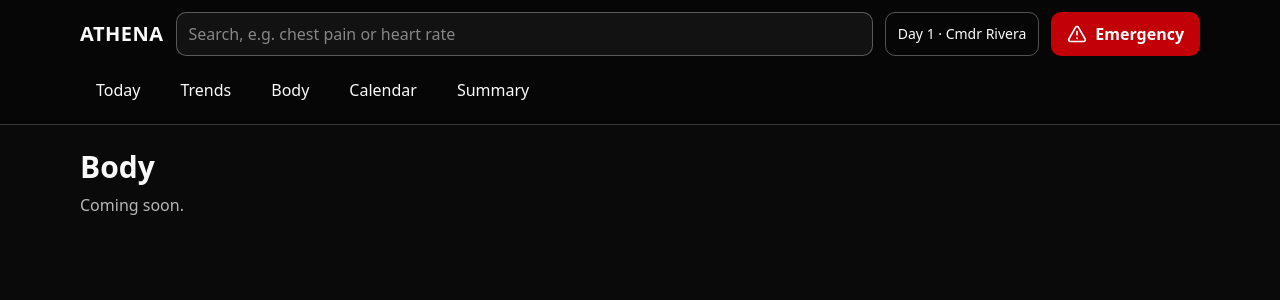
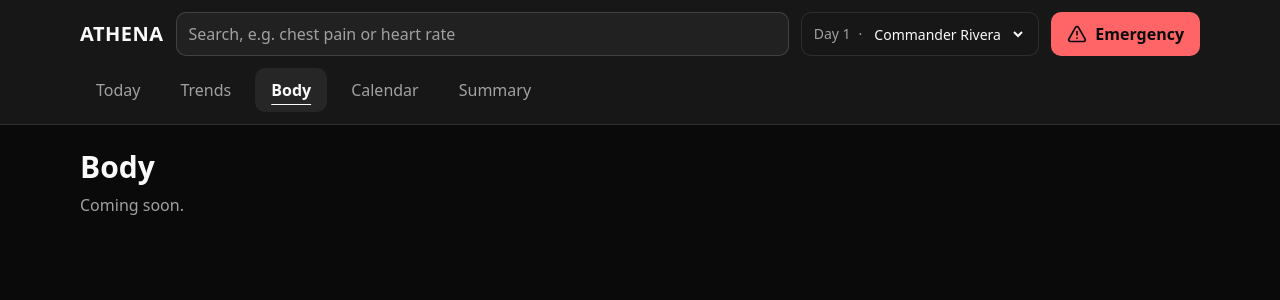
Before and after one commit to NASAthon/ATHENA, a Next.js app: page /body in a window 1280 px wide. Shown: the top 300 px of the page. Built offline with nearby package versions, Linux system fonts and the light colour scheme.

Commit message:
Header review fixes: focus rings, current-page nav, theme tokens, crew switcher

```diff
--- /dev/null
+++ b/src/components/CrewSwitcher.js
@@ -0,0 +1,36 @@
+"use client";
+
+import { useState } from "react";
+import { CREW } from "@/lib/crew";
+
+// Picks which astronaut the app is showing. The selection is local for now;
+// wire it to shared state once the data layer (CHECKLIST section 1) exists.
+// Mission day is a placeholder until the mission simulator provides it.
+export default function CrewSwitcher() {
+  const [crewId, setCrewId] = useState(CREW[0].id);
+  const missionDay = 1;
+
+  return (
+    <div className="flex min-h-11 items-center gap-2 rounded-lg border border-border px-3 text-sm">
+      <span className="text-muted-foreground">Day {missionDay}</span>
+      <span aria-hidden="true" className="text-muted-foreground">
+        ·
+      </span>
+      <label htmlFor="crew-switcher" className="sr-only">
+        Astronaut
+      </label>
+      <select
+        id="crew-switcher"
+        value={crewId}
+        onChange={(event) => setCrewId(event.target.value)}
+        className="min-h-9 rounded-md bg-transparent pr-1 font-medium text-foreground outline-none focus-visible:ring-2 focus-visible:ring-ring focus-visible:ring-offset-2 focus-visible:ring-offset-background"
+      >
+        {CREW.map((member) => (
+          <option key={member.id} value={member.id} className="bg-popover text-popover-foreground">
+            {member.name}
+          </option>
+        ))}
+      </select>
+    </div>
+  );
+}
--- a/src/components/Header.js
+++ b/src/components/Header.js
@@ -1,19 +1,17 @@
 import Link from "next/link";
 import { TriangleAlert } from "lucide-react";
+import CrewSwitcher from "@/components/CrewSwitcher";
+import NavLinks from "@/components/NavLinks";
 
-const navItems = [
-  { href: "/", label: "Today" },
-  { href: "/trends", label: "Trends" },
-  { href: "/body", label: "Body" },
-  { href: "/calendar", label: "Calendar" },
-  { href: "/summary", label: "Summary" },
-];
+// Shared keyboard focus style (inclusive design: always show where focus is).
+const focusRing =
+  "outline-none focus-visible:ring-2 focus-visible:ring-ring focus-visible:ring-offset-2 focus-visible:ring-offset-background";
 
 export default function Header() {
   return (
-    <header className="border-b border-white/20 bg-black/40">
+    <header className="border-b border-border bg-card">
       <div className="mx-auto flex max-w-6xl flex-wrap items-center gap-3 px-4 py-3">
-        <Link href="/" className="text-xl font-bold tracking-wide">
+        <Link href="/" className={`rounded-md text-xl font-bold tracking-wide ${focusRing}`}>
           ATHENA
         </Link>
 
@@ -25,35 +23,22 @@ export default function Header() {
             id="search"
             type="search"
             placeholder="Search, e.g. chest pain or heart rate"
-            className="min-h-11 w-full rounded-lg border border-white/30 bg-white/5 px-3 text-base"
+            className={`min-h-11 w-full rounded-lg border border-input bg-input/30 px-3 text-base placeholder:text-muted-foreground ${focusRing}`}
           />
         </div>
 
-        <div className="flex min-h-11 items-center rounded-lg border border-white/30 px-3 text-sm">
-          Day 1 · Cmdr Rivera
-        </div>
+        <CrewSwitcher />
 
         <Link
           href="/emergency"
-          className="flex min-h-11 items-center gap-2 rounded-lg bg-red-700 px-4 font-semibold text-white hover:bg-red-600"
+          className={`flex min-h-11 items-center gap-2 rounded-lg bg-destructive px-4 font-semibold text-background hover:bg-destructive/90 ${focusRing}`}
         >
           <TriangleAlert aria-hidden="true" className="size-5" /> Emergency
         </Link>
       </div>
 
       <nav aria-label="Main" className="mx-auto max-w-6xl px-4 pb-3">
-        <ul className="flex flex-wrap gap-2">
-          {navItems.map((item) => (
-            <li key={item.href}>
-              <Link
-                href={item.href}
-                className="flex min-h-11 items-center rounded-lg px-4 font-medium hover:bg-white/10"
-              >
-                {item.label}
-              </Link>
-            </li>
-          ))}
-        </ul>
+        <NavLinks />
       </nav>
     </header>
   );
--- /dev/null
+++ b/src/components/NavLinks.js
@@ -0,0 +1,35 @@
+"use client";
+
+import Link from "next/link";
+import { usePathname } from "next/navigation";
+
+const navItems = [
+  { href: "/", label: "Today" },
+  { href: "/trends", label: "Trends" },
+  { href: "/body", label: "Body" },
+  { href: "/calendar", label: "Calendar" },
+  { href: "/summary", label: "Summary" },
+];
+
+export default function NavLinks() {
+  const pathname = usePathname();
+
+  return (
+    <ul className="flex flex-wrap gap-2">
+      {navItems.map((item) => {
+        const isCurrent = pathname === item.href;
+        return (
+          <li key={item.href}>
+            <Link
+              href={item.href}
+              aria-current={isCurrent ? "page" : undefined}
+              className="flex min-h-11 items-center rounded-lg px-4 font-medium text-muted-foreground underline-offset-8 outline-none hover:bg-accent hover:text-accent-foreground focus-visible:ring-2 focus-visible:ring-ring focus-visible:ring-offset-2 focus-visible:ring-offset-background aria-[current=page]:bg-accent aria-[current=page]:font-semibold aria-[current=page]:text-foreground aria-[current=page]:underline"
+            >
+              {item.label}
+            </Link>
+          </li>
+        );
+      })}
+    </ul>
+  );
+}
--- a/src/components/PageShell.js
+++ b/src/components/PageShell.js
@@ -2,7 +2,7 @@ export default function PageShell({ title }) {
   return (
     <main className="mx-auto w-full max-w-6xl flex-1 px-4 py-6">
       <h1 className="text-3xl font-semibold">{title}</h1>
-      <p className="mt-2 text-white/70">Coming soon.</p>
+      <p className="mt-2 text-muted-foreground">Coming soon.</p>
     </main>
   );
 }
--- /dev/null
+++ b/src/lib/crew.js
@@ -0,0 +1,7 @@
+// The three simulated crew members and their demo roles (docs/DECISIONS.md > Crew).
+// Shared by the crew switcher now, and by the mission simulator later.
+export const CREW = [
+  { id: "rivera", name: "Commander Rivera", shortName: "Cmdr Rivera" },
+  { id: "singh", name: "Pilot Singh", shortName: "Plt Singh" },
+  { id: "nakamura", name: "Engineer Nakamura", shortName: "Eng Nakamura" },
+];
```
Also changed, not shown: 1 other file (tests, documents, lock files or other folders).
